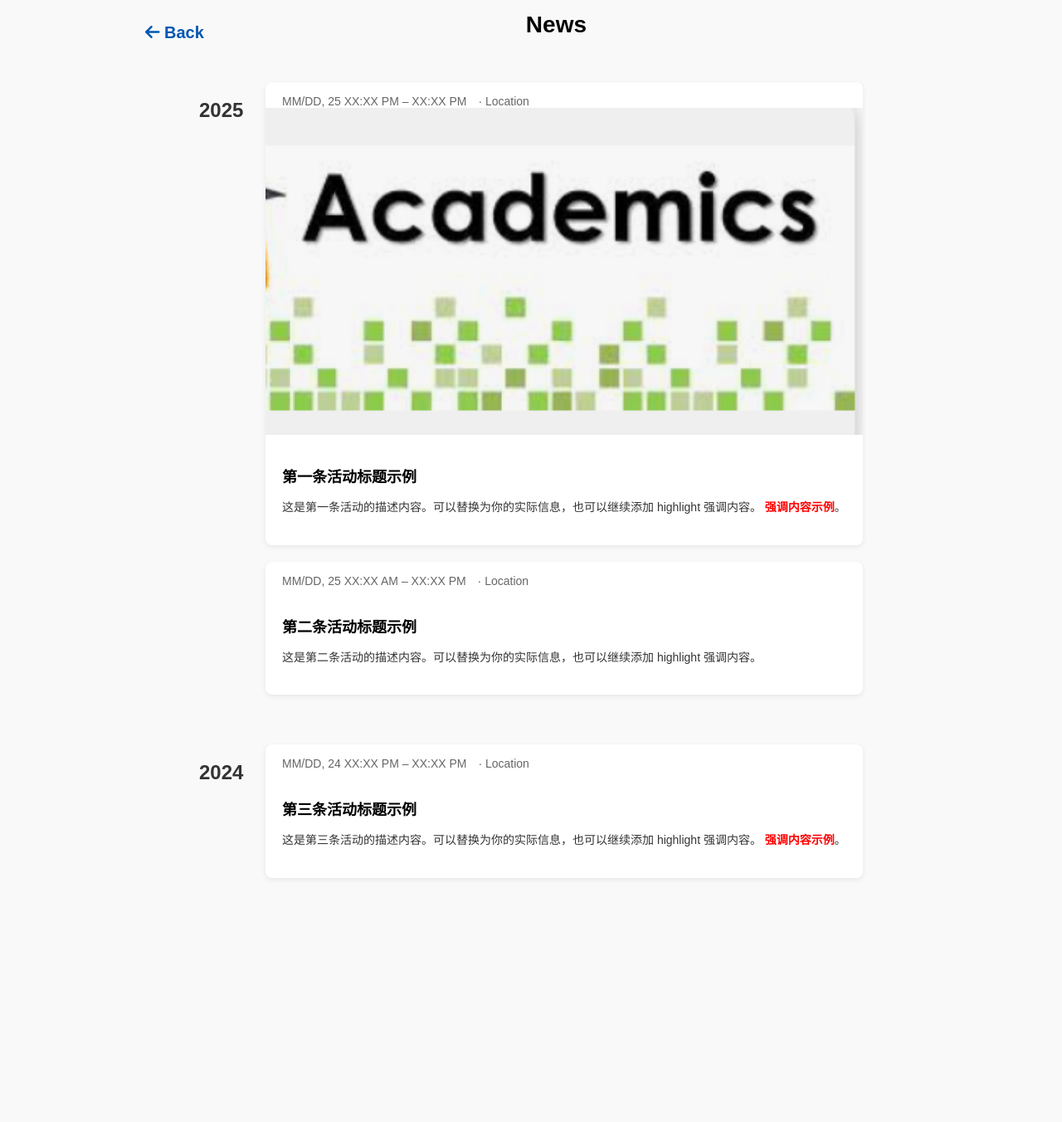
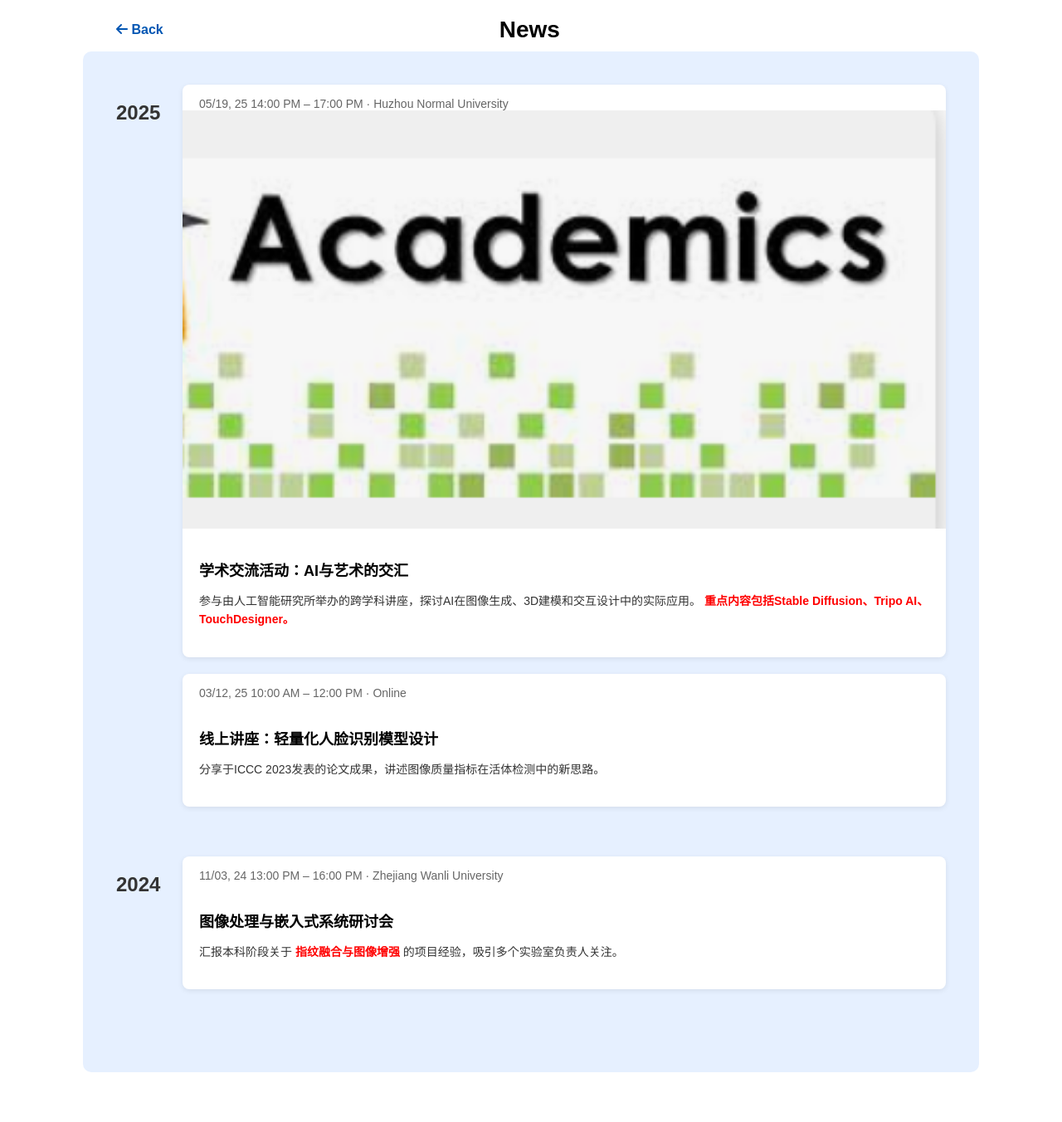
Before and after one commit to Yu-Xinda/Yu.github.io, a Jekyll site: the page news.html, which Jekyll copies as it is, in a window 1280 px wide. Shown: the whole page at 83% size. Built offline with Jekyll 4.4.1, drawn with Linux system fonts in a browser that asks for light colours; before the commit the page ends 1118 px from its top, so only the background shows below that.

Commit message:
Update news.html

```diff
--- a/news.html
+++ b/news.html
@@ -1,34 +1,72 @@
 <!DOCTYPE html>
-<html lang="zh">
+<html lang="en">
 <head>
-  <meta charset="UTF-8">
-  <title>News!</title>
-  <!-- 引入图标库（如果未引入） -->
+  <meta charset="UTF-8" />
+  <meta name="viewport" content="width=device-width, initial-scale=1.0"/>
+  <title>News</title>
+
+  <!-- 图标库 -->
   <link rel="stylesheet" href="https://cdnjs.cloudflare.com/ajax/libs/font-awesome/6.4.2/css/all.min.css"/>
+
   <style>
     body {
       font-family: "Microsoft YaHei", sans-serif;
       margin: 0;
       padding: 0;
-      background: #f9f9f9;
+      background-color: white;
+    }
+
+    /* 顶部返回栏 */
+    .top-bar {
+      background-color: white;
+      padding: 20px 40px 10px;
+    }
+
+    .top-bar-inner {
+      max-width: 1000px;
+      margin: 0 auto;
+      display: flex;
+      align-items: center;
+      justify-content: space-between;
     }
 
     .back-button {
-      display: inline-block;
-      margin: 20px 0 0 20px;
       font-size: 16px;
+      text-decoration: none;
+      color: #0056b3;
+      font-weight: bold;
+      background-color: transparent;
       border: none;
-      border-radius: 8px;
-      padding: 8px 15px;
       cursor: pointer;
-      text-decoration: none;
-      color: #333;
+    }
+
+    .top-bar h1 {
+      margin: 0 auto;
+      font-size: 28px;
+      text-align: center;
+      flex: 1;
+    }
+
+    /* 外层背景容器 */
+    .page-container {
+      display: flex;
+      justify-content: center;
+      background-color: white;
+      padding: 0 20px 60px;
+    }
+
+    .wrapper {
+      background-color: #e6f0ff;
+      max-width: 1000px;
+      width: 100%;
+      border-radius: 10px;
+      padding: 40px;
     }
 
     .container {
       display: flex;
-      max-width: 800px;  /* 原来是 1000px，缩小 */
-      margin: 40px auto;
+      max-width: 1000px;
+      margin-bottom: 40px;
     }
 
     .year {
@@ -46,20 +84,16 @@
     .card {
       background: #fff;
       border-radius: 8px;
-      margin-bottom: 20px;  /* 缩小间距 */
-      box-shadow: 0 2px 6px rgba(0, 0, 0, 0.08);  /* 减弱阴影 */
+      margin-bottom: 20px;
+      box-shadow: 0 2px 6px rgba(0, 0, 0, 0.08);
       overflow: hidden;
-      font-size: 13px;  /* 整体文字略微缩小 */
+      font-size: 13px;
     }
 
     .card-header {
       font-size: 14px;
       color: #666;
       padding: 15px 20px 0;
-    }
-
-    .card-header span {
-      margin-right: 10px;
     }
 
     .card-image {
@@ -88,54 +122,69 @@
       font-weight: bold;
     }
 
-    .page-title {
-      text-align: center;
-      font-size: 36px;
-      color: #222;
-      margin-top: 20px;
-      margin-bottom: 20px;
-      font-weight: bold;
-      letter-spacing: 1px;
+    @media (max-width: 768px) {
+      .container {
+        flex-direction: column;
+      }
+
+      .year {
+        margin-bottom: 10px;
+      }
+
+      .top-bar-inner {
+        flex-direction: column;
+        align-items: flex-start;
+      }
+
+      .top-bar h1 {
+        margin: 10px 0 0;
+        text-align: left;
+      }
     }
   </style>
 </head>
 <body>
-  <!-- 顶部返回键 + 标题栏（蓝色背景中间标题） -->
-  <div style="max-width: 1000px; margin: 0 auto; display: flex; align-items: center; justify-content: space-between;">
-    <a href="javascript:history.back()" class="back-button" style="font-size: 20px; text-decoration: none; color: #0056b3 ; font-weight: bold;">
-      <i class="fas fa-arrow-left"></i> Back
-    </a>
-    <h1 style="margin: 0 auto; font-size: 28px; text-align: center; flex: 1; ">News</h1>
-    <div style="width: 60px;"></div> <!-- 占位保持左右平衡 -->
+
+  <!-- 顶部返回按钮 + 页面标题 -->
+  <div class="top-bar">
+    <div class="top-bar-inner">
+      <a href="javascript:history.back()" class="back-button"><i class="fas fa-arrow-left"></i> Back</a>
+      <h1>News</h1>
+      <div style="width: 60px;"></div> <!-- 占位保持居中 -->
+    </div>
   </div>
 
-  <!-- 2025 -->
+  <!-- 中心页面内容部分 -->
+  <div class="page-container">
+    <div class="wrapper">
+
+      <!-- Year: 2025 -->
       <div class="container">
         <div class="year">2025</div>
         <div class="timeline">
 
           <div class="card">
             <div class="card-header">
-          <span>MM/DD, 25 XX:XX PM – XX:XX PM</span> · <span>Location</span>
+              <span>05/19, 25 14:00 PM – 17:00 PM</span> · <span>Huzhou Normal University</span>
             </div>
             <img src="./assets/img/academics-activity.png" alt="活动图片" class="card-image">
             <div class="card-body">
-          <h3>第一条活动标题示例</h3>
+              <h3>学术交流活动：AI与艺术的交汇</h3>
               <p>
-            这是第一条活动的描述内容。可以替换为你的实际信息，也可以继续添加 highlight 强调内容。
-            <span class="highlight">强调内容示例</span>。
+                参与由人工智能研究所举办的跨学科讲座，探讨AI在图像生成、3D建模和交互设计中的实际应用。
+                <span class="highlight">重点内容包括Stable Diffusion、Tripo AI、TouchDesigner。</span>
               </p>
             </div>
           </div>
 
           <div class="card">
             <div class="card-header">
-          <span>MM/DD, 25 XX:XX AM – XX:XX PM</span> · <span>Location</span>
+              <span>03/12, 25 10:00 AM – 12:00 PM</span> · <span>Online</span>
             </div>
             <div class="card-body">
-          <h3>第二条活动标题示例</h3>
+              <h3>线上讲座：轻量化人脸识别模型设计</h3>
               <p>
-            这是第二条活动的描述内容。可以替换为你的实际信息，也可以继续添加 highlight 强调内容。
+                分享于ICCC 2023发表的论文成果，讲述图像质量指标在活体检测中的新思路。
               </p>
             </div>
           </div>
@@ -143,22 +192,23 @@
         </div>
       </div>
 
-  <!-- 2024 -->
+      <!-- Year: 2024 -->
       <div class="container">
         <div class="year">2024</div>
         <div class="timeline">
 
-      <!-- 第三条记录 -->
           <div class="card">
             <div class="card-header">
-          <span>MM/DD, 24 XX:XX PM – XX:XX PM</span> · <span>Location</span>
+              <span>11/03, 24 13:00 PM – 16:00 PM</span> · <span>Zhejiang Wanli University</span>
             </div>
             <div class="card-body">
-          <h3>第三条活动标题示例</h3>
+              <h3>图像处理与嵌入式系统研讨会</h3>
               <p>
-            这是第三条活动的描述内容。可以替换为你的实际信息，也可以继续添加 highlight 强调内容。
-            <span class="highlight">强调内容示例</span>。
+                汇报本科阶段关于 <span class="highlight">指纹融合与图像增强</span> 的项目经验，吸引多个实验室负责人关注。
               </p>
+            </div>
+          </div>
+
         </div>
       </div>
 
```
Lines whose indentation alone changed are shown as unchanged.
